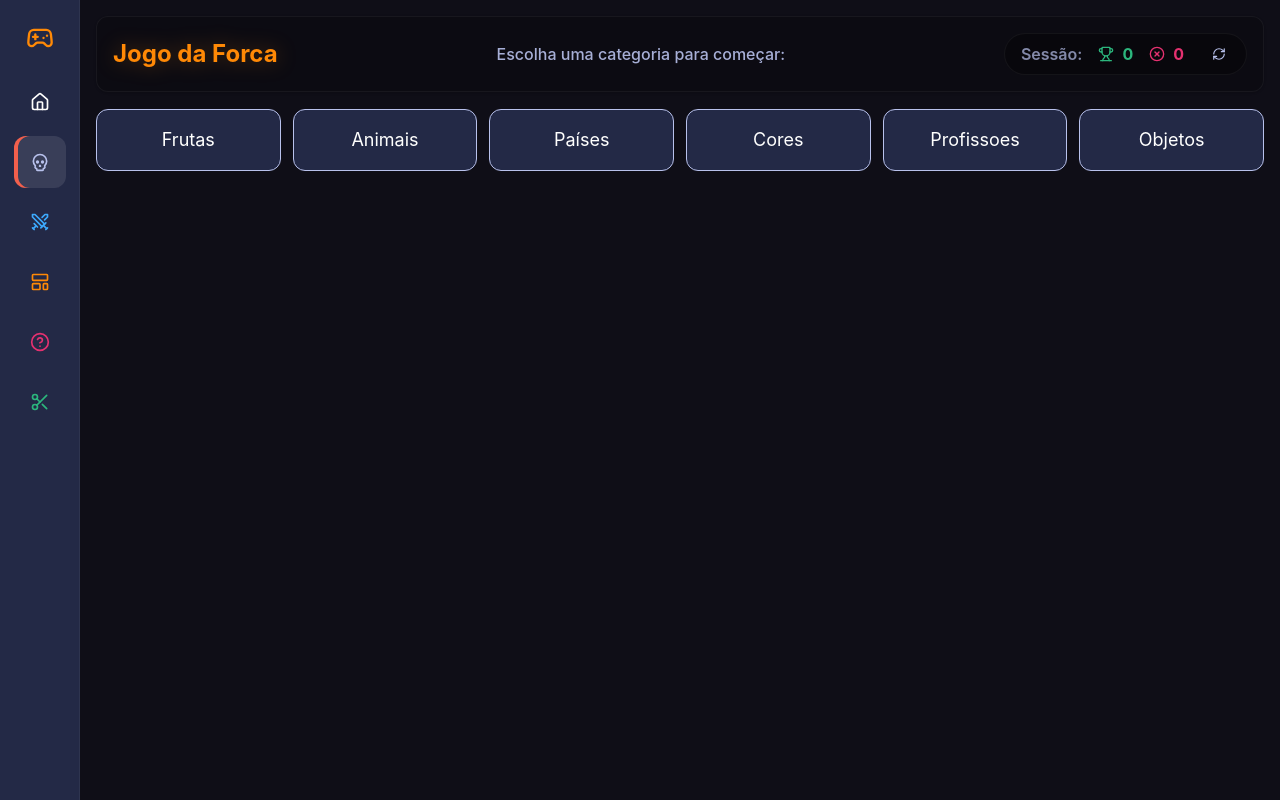
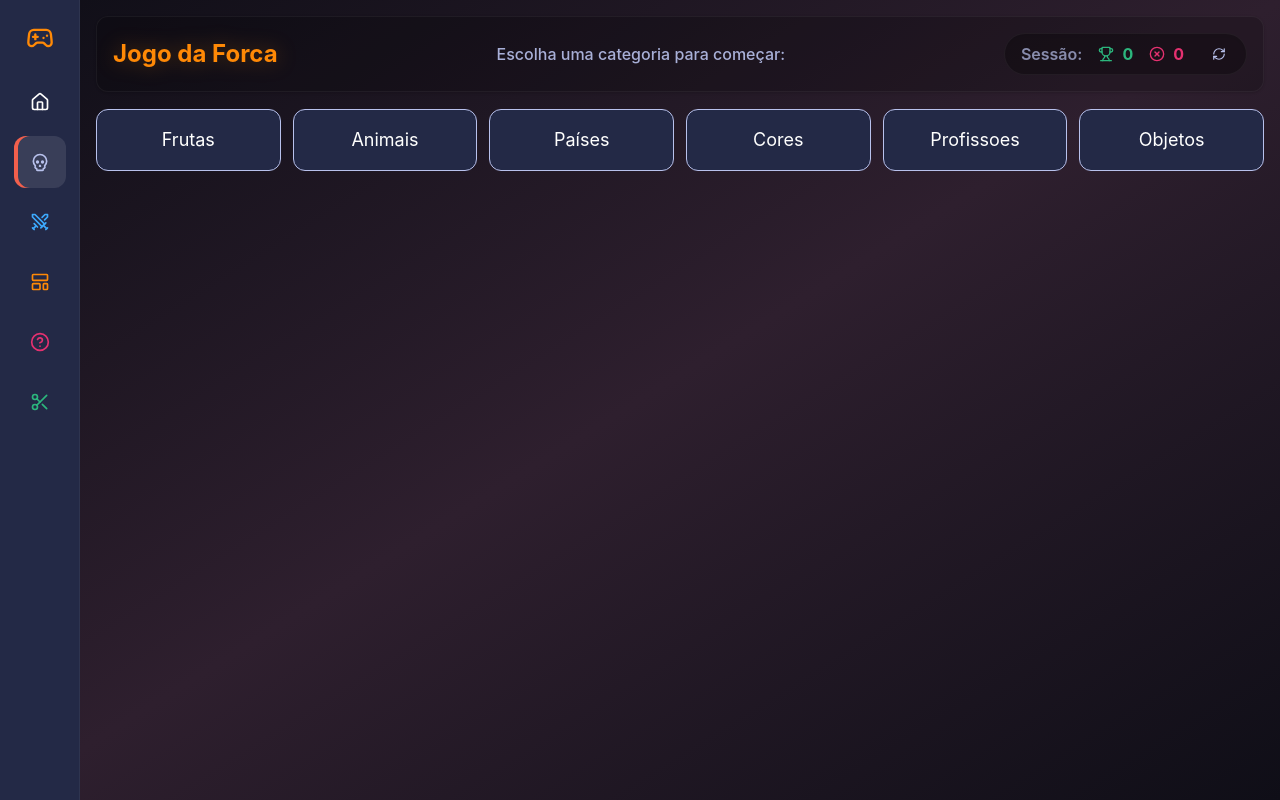
Before and after one commit to vitoriapguimaraes/arcadeHub, a React (Vite) app: page /hangman in a window 1280 px wide. Built offline with nearby package versions, Linux system fonts and the light colour scheme.

Commit message:
featura/ add background color

```diff
--- a/src/components/Layout.jsx
+++ b/src/components/Layout.jsx
@@ -1,13 +1,44 @@
-import { Outlet } from "react-router-dom";
+import { Outlet, useLocation } from "react-router-dom";
+import { AnimatePresence, motion } from "framer-motion";
 import Sidebar from "./Sidebar";
 
+const BACKGROUNDS = {
+  "/": "bg-background",
+  "/hangman": "bg-gradient-to-br from-[#0f0e17] via-[#2e1f2e] to-[#0f0e17]", // Dark Purple/Black
+  "/tug-of-war": "bg-gradient-to-br from-[#0f0e17] via-[#2e1a15] to-[#0f0e17]", // Dark Orange/Red/Black
+  "/bridge": "bg-gradient-to-br from-[#0f0e17] via-[#102a20] to-[#0f0e17]", // Dark Green/Black
+  "/guessing": "bg-gradient-to-br from-[#0f0e17] via-[#151a30] to-[#0f0e17]", // Dark Blue/Black
+  "/rps": "bg-gradient-to-br from-[#0f0e17] via-[#2e2a15] to-[#0f0e17]", // Dark Yellow/Black
+};
+
 const Layout = () => {
+  const location = useLocation();
+  const currentPath = location.pathname;
+  // Fallback to default background if path not found (e.g. sub-routes), or exact match
+  const bgClass = BACKGROUNDS[currentPath] || BACKGROUNDS["/"];
+
   return (
-    <div className="flex flex-row min-h-screen bg-background">
+    <div className="flex flex-row min-h-screen bg-background relative overflow-hidden transition-colors duration-700">
+      {/* Dynamic Background Layer */}
+      <div
+        className={`absolute inset-0 z-0 transition-all duration-700 ${bgClass}`}
+      />
+
       <Sidebar />
-      <main className="flex-1 flex flex-col overflow-x-hidden relative h-screen overflow-y-auto scrollbar-thin">
+      <main className="flex-1 flex flex-col overflow-x-hidden relative h-screen overflow-y-auto scrollbar-thin z-10">
         <div className="w-full h-full m-0 p-8 flex flex-col max-w-full md:p-4 perspective-[1000px]">
-          <Outlet />
+          <AnimatePresence mode="popLayout">
+            <motion.div
+              key={location.pathname}
+              initial={{ opacity: 0 }}
+              animate={{ opacity: 1 }}
+              exit={{ opacity: 0 }}
+              transition={{ duration: 0.4 }}
+              className="w-full h-full flex flex-col"
+            >
+              <Outlet />
+            </motion.div>
+          </AnimatePresence>
         </div>
       </main>
     </div>
```
